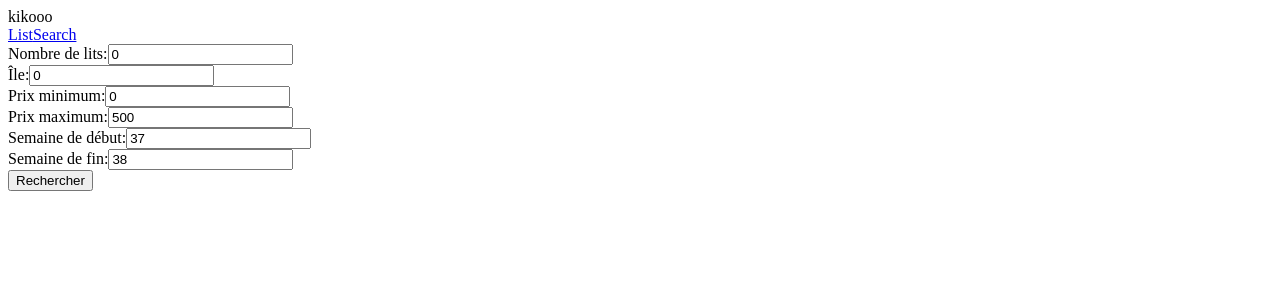
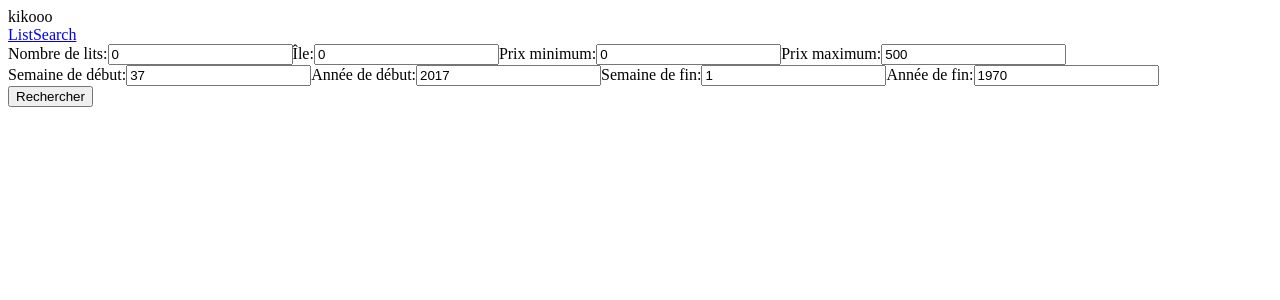
Before and after one commit to ClementDidier/ECOM-M2PGI, an Angular app in the folder src/ui/: page /search in a window 1280 px wide. Shown: the top 300 px of the page. Built offline with nearby package versions, Linux system fonts and the light colour scheme.

Commit message:
Finalisaton partien angular recherche

```diff
--- a/src/ui/src/app/component/bungalow-search/bungalow-search.component.css
+++ b/src/ui/src/app/component/bungalow-search/bungalow-search.component.css
@@ -0,0 +1,3 @@
+.group{
+  display: inline-block;
+}
--- a/src/ui/src/app/component/bungalow-search/bungalow-search.component.html
+++ b/src/ui/src/app/component/bungalow-search/bungalow-search.component.html
@@ -15,13 +15,23 @@
         <label for="maxprice" class="col-form-label"> Prix maximum:</label>
         <input type="number" class="form-control" name="maxprice" id="maxprice" aria-describedby="prixmax" placeholder="Prix maximum"  [(ngModel)]="bungalowsearch.maxprice">
     </div>
+    <br/>
     <div class="group">
         <label for="startweek" class="col-form-label"> Semaine de début:</label>
         <input type="number" class="form-control" name="startweek" id="startweek" aria-describedby="semdebut" placeholder="Semaine de début de la location"  [(ngModel)]="bungalowsearch.startweek">
     </div>
     <div class="group">
+        <label for="startweek" class="col-form-label"> Année de début:</label>
+        <input type="number" class="form-control" name="startyear" id="startyear" aria-describedby="yeardebut" placeholder="Année de début de la location"  [(ngModel)]="bungalowsearch.startyear">
+    </div>
+    <div class="group">
         <label for="endweek" class="col-form-label"> Semaine de fin:</label>
         <input type="number"  class="form-control" name="endweek" id="endweek" aria-describedby="semfin" placeholder="Semaine de fin de la location"  [(ngModel)]="bungalowsearch.endweek">
     </div>
+    <div class="group">
+        <label for="startweek" class="col-form-label"> Année de fin:</label>
+        <input type="number" class="form-control" name="endyear" id="endyear" aria-describedby="yearfin" placeholder="Année de fin de la location"  [(ngModel)]="bungalowsearch.endyear">
+    </div>
+    <br/>
     <button type="submit"  class="btn btn-primary">Rechercher</button>
 </form>
--- a/src/ui/src/app/component/bungalow-search/bungalow-search.component.ts
+++ b/src/ui/src/app/component/bungalow-search/bungalow-search.component.ts
@@ -23,12 +23,14 @@ export class BungalowSearchComponent implements OnInit {
   return Math.ceil(dayOfYear/7)
 };
 
+
   ngOnInit() {
     let thisweek = new Date();
+    let nextweek = new Date(thisweek.getDate() + 7);
 
     //TODO get list île et peupleur la recherche
     this.bungalowsearch={'minbedcount': 0, 'islandid' : 0, 'minprice':0,
-                        'maxprice':500, 'startweek':this.getWeek(thisweek),'endweek':this.getWeek(thisweek)+1};
+                        'maxprice':500, 'startweek':this.getWeek(thisweek), 'startyear' : thisweek.getFullYear(),'endweek':this.getWeek(nextweek), 'endyear': nextweek.getFullYear()};
   }
 
   search(){
--- a/src/ui/src/app/model/bungalow-search.ts
+++ b/src/ui/src/app/model/bungalow-search.ts
@@ -4,5 +4,8 @@ export class BungalowSearch {
   minprice:number;
   maxprice:number;
   startweek:number;
+  startyear:number;
   endweek:number;
+  endyear:number;
+
 }
--- a/src/ui/src/app/service/bungalow.service.ts
+++ b/src/ui/src/app/service/bungalow.service.ts
@@ -38,7 +38,7 @@ export class BungalowService {
         ;
     }
     public getBungalows(bungalowsearch: BungalowSearch) : Observable<BungalowsSearchResponse> {
-      return this.http.get(`${env.appUrl}/bungalows?minbedcount=${bungalowsearch.minbedcount}&islandid=${bungalowsearch.islandid}&minprice=${bungalowsearch.minprice}&maxprice=${bungalowsearch.maxprice}&startweek=${bungalowsearch.startweek}&endweek=${bungalowsearch.endweek}`)
+      return this.http.get(`${env.appUrl}/bungalows?minbedcount=${bungalowsearch.minbedcount}&islandid=${bungalowsearch.islandid}&minprice=${bungalowsearch.minprice}&maxprice=${bungalowsearch.maxprice}&startweek=${bungalowsearch.startyear}${bungalowsearch.startweek}&endweek=${bungalowsearch.endyear}${bungalowsearch.endweek}`)
         .map(res => {
           const body: any = res.json();
           return { err: null, bungalows:JSON.stringify(body,null,1)};
```
